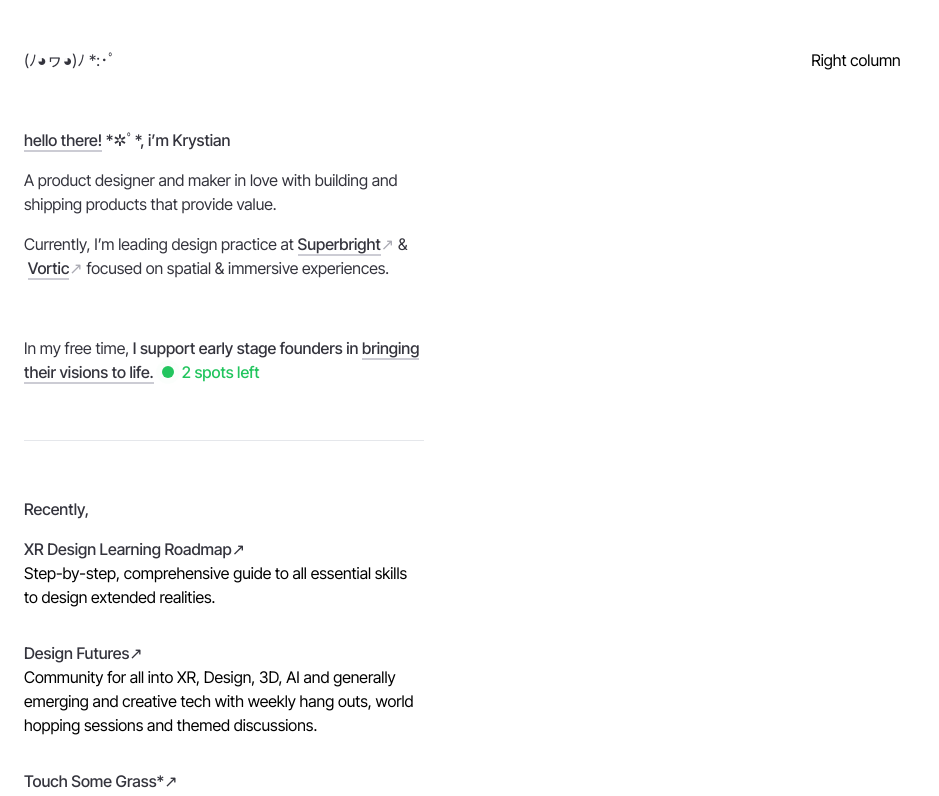
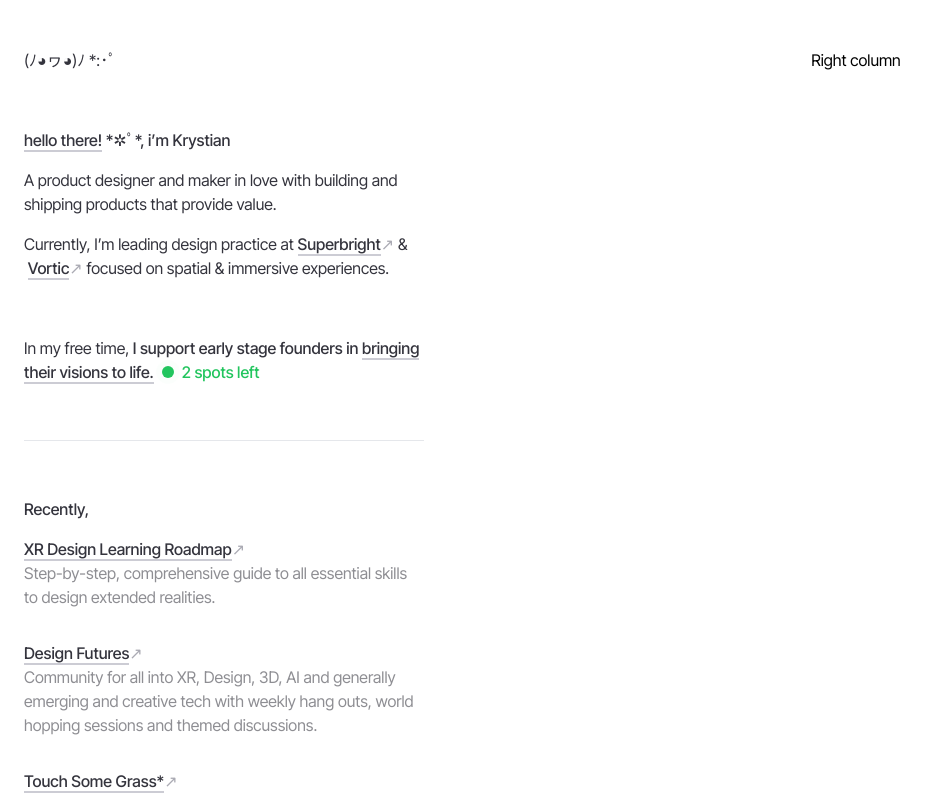
Before and after one commit to krystianzun/krystianzun-com, a Next.js app: page / in a window 1280 px wide. Shown: the top 796 px of the page, without its empty margins (0-939 px from the left). Built offline with nearby package versions, Linux system fonts and the light colour scheme.

Commit message:
Update project title styles

```diff
--- a/components/ProjectsSection.tsx
+++ b/components/ProjectsSection.tsx
@@ -5,16 +5,25 @@ function ProjectsSection() {
     <section>
          <h1 className='pb-4 text-grey-800 font-medium'>Recently,</h1>
         <div className='pb-8'>
-            <h1 className=' text-grey-800 font-medium'>XR Design Learning Roadmap↗</h1>
-            <p>Step-by-step, comprehensive guide to all essential skills to design extended realities.</p>
+            <h1 className='group text-grey-800'>
+                <span className='border-b-2 border-grey-300 hover:border-grey-800 font-medium'>XR Design Learning Roadmap</span>
+                <span className='text-grey-400 group-hover:text-grey-800 font-medium'>&#x2197;</span>
+            </h1>
+            <p className='text-grey-500'>Step-by-step, comprehensive guide to all essential skills to design extended realities.</p>
         </div>
         <div className='pb-8'>
-            <h1 className=' text-grey-800 font-medium'>Design Futures↗</h1>
-            <p>Community for all into XR, Design, 3D, AI and generally emerging and creative tech with weekly hang outs, world hopping sessions and themed discussions.</p>
+            <h1 className='group text-grey-800'>
+                <span className='border-b-2 border-grey-300 hover:border-grey-800 font-medium'>Design Futures</span>
+                <span className='text-grey-400 group-hover:text-grey-800 font-medium'>&#x2197;</span>
+            </h1>
+            <p className='text-grey-500'>Community for all into XR, Design, 3D, AI and generally emerging and creative tech with weekly hang outs, world hopping sessions and themed discussions.</p>
         </div>
         <div className='pb-8'>
-            <h1 className=' text-grey-800 font-medium'>Touch Some Grass*↗</h1>
-            <p>Fun, informal meet-up where we chat about XR and creative tech in the great outdoors, immersed in the best reality (nature) ٩( ✩’ω`✩ )و</p>
+            <h1 className='group text-grey-800'>
+                <span className='border-b-2 border-grey-300 hover:border-grey-800 font-medium'>Touch Some Grass*</span>
+                <span className='text-grey-400 group-hover:text-grey-800 font-medium'>&#x2197;</span>
+            </h1>
+            <p className='text-grey-500'>Fun, informal meet-up where we chat about XR and creative tech in the great outdoors, immersed in the best reality (nature) ٩( ✩’ω`✩ )و</p>
         </div>
         <div className='pb-8'>
             <p className='pb-4'>and subscribe to my newsletter↗ where I share my learnings, ideas and links to anything I've found interesting</p>
--- a/tailwind.config.ts
+++ b/tailwind.config.ts
@@ -15,6 +15,7 @@ const config: Config = {
       colors: {
         grey: {
           800: '#34343D',
+          500: '#8E8E93',
           400: '#ABABB4',
           300: '#CCCCD4',
         },
```
